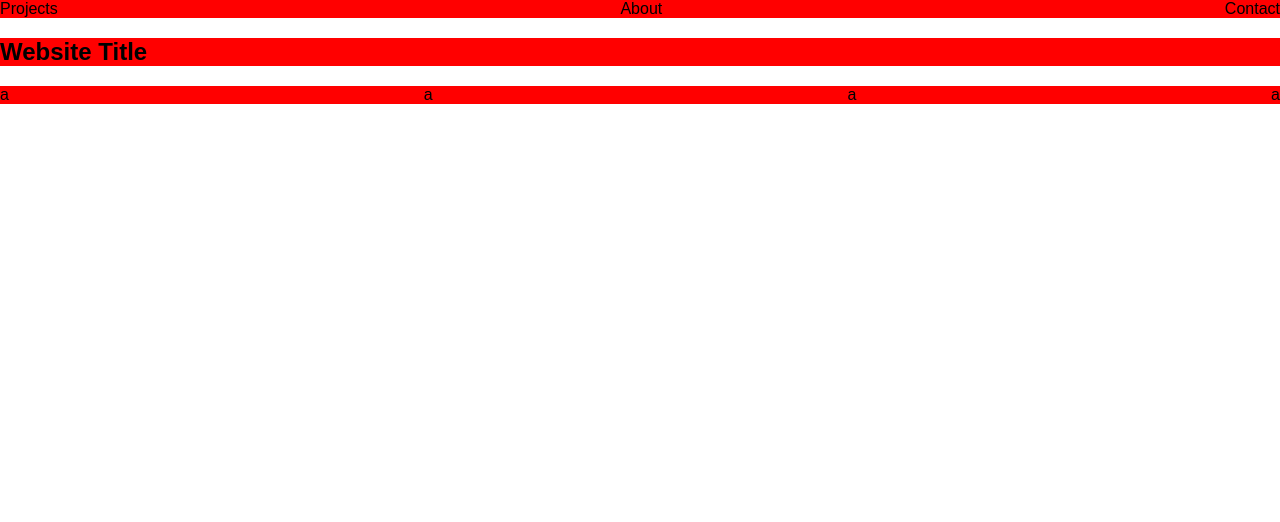
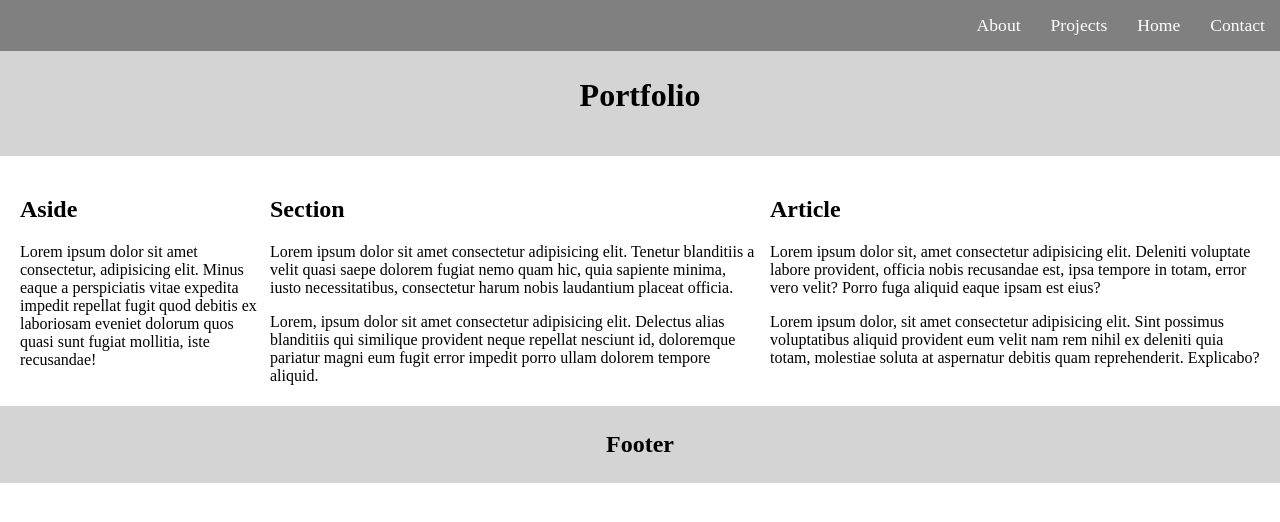
Before and after one commit to Sam-Drake-2007/Portfolio, a plain HTML site: page Portfolio Website/index.html in a window 1280 px wide. Drawn offline with Linux system fonts and the light colour scheme.

Commit message:
Add files via upload

```diff
--- a/Portfolio Website/index.html
+++ b/Portfolio Website/index.html
@@ -3,29 +3,54 @@
 <head>
     <meta charset="UTF-8">
     <meta name="viewport" content="width=device-width, initial-scale=1.0">
-    <title>Samuel Drake</title>
+    <title>Website</title>
     <link rel="stylesheet" href="style.css">
 </head>
+
 <body>
 
+
+    <nav class="navbar">
+        <ul>
+            <li><a href="">Contact</a></li>
+            <li><a href="">Home</a></li>
+            <li><a href="">Projects</a></li>
+            <li><a href="">About</a></li>
+        </ul>
+    </nav>
+
+    <br><br>
+
     <header>
-        <div class="head" id="buttons">
-            <a>Projects</a>
-            <a>About</a>
-            <a>Contact</a>
-        </div>
-
-        <h2 class="head" id=text>Website Title</h2>
-
-        <div class="head" id="icons">
-            <a>a</a>
-            <a>a</a>
-            <a>a</a>
-            <a>a</a>
-        </div>
+        <h1>Portfolio</h1>
     </header>
 
+    <main>
+
+        <aside>
+            <h2>Aside</h2>
+            <p>Lorem ipsum dolor sit amet consectetur, adipisicing elit. Minus eaque a perspiciatis vitae expedita impedit repellat fugit quod debitis ex laboriosam eveniet dolorum quos quasi sunt fugiat mollitia, iste recusandae!</p>
+        </aside>
+
+        <section>
+            <h2>Section</h2>
+            <p>Lorem ipsum dolor sit amet consectetur adipisicing elit. Tenetur blanditiis a velit quasi saepe dolorem fugiat nemo quam hic, quia sapiente minima, iusto necessitatibus, consectetur harum nobis laudantium placeat officia.</p>
+            <p>Lorem, ipsum dolor sit amet consectetur adipisicing elit. Delectus alias blanditiis qui similique provident neque repellat nesciunt id, doloremque pariatur magni eum fugit error impedit porro ullam dolorem tempore aliquid.</p>
+        </section>
+
+        <article>
+            <h2>Article</h2>
+            <p>Lorem ipsum dolor sit, amet consectetur adipisicing elit. Deleniti voluptate labore provident, officia nobis recusandae est, ipsa tempore in totam, error vero velit? Porro fuga aliquid eaque ipsam est eius?</p>
+            <p>Lorem ipsum dolor, sit amet consectetur adipisicing elit. Sint possimus voluptatibus aliquid provident eum velit nam rem nihil ex deleniti quia totam, molestiae soluta at aspernatur debitis quam reprehenderit. Explicabo?</p>
+        </article>
+
+    </main>
+
+    <footer>
+        <h2>Footer</h2>
+    </footer>
 
     <script src="index.js"></script>
+
 </body>
 </html>
--- a/Portfolio Website/style.css
+++ b/Portfolio Website/style.css
@@ -1,24 +1,79 @@
+*{
+    box-sizing: border-box;
+}
+
 body{
     margin: 0px;
-    font-family: Arial, Helvetica, sans-serif;
 }
 
-.head{
-    display: flex;
-    justify-content: space-between;
-    width: 100%;
-    background-color: red;
-    flex: 	1;
+header{
+    text-align: center;
+    background-color: hsl(0, 0%, 83%);
+    padding: 20px;
 }
 
-#buttons{
-    text-align: left;
+.navbar{
+    position: fixed;
+    width: 100%;
+    font-size: 1.1em;
 }
 
-#text{
+.navbar ul{
+    list-style-type: none;
+    background-color: hsl(0, 0%, 50%);
+    padding: 0px;
+    margin: 0px;
+    overflow: hidden;
+}
+
+.navbar a{
+    color: white;
+    text-decoration: none;
+    padding: 15px;
+    display: block;
     text-align: center;
 }
 
-#icons{
-    text-align: right;
+.navbar a:hover{
+    background-color: hsl(0, 0%, 60%);
 }
+
+.navbar li{
+    float:right
+}
+
+main{
+    margin: 15px;
+}
+
+aside{
+    width: 20%;
+    float: left;
+    padding: 5px;
+}
+
+section{
+    width: 40%;
+    float: left;
+    padding: 5px;
+}
+
+article{
+    width: 40%;
+    float: left;
+    padding: 5px;
+}
+
+footer{
+    display: block;
+    clear: both;
+    text-align: center;
+    background-color: hsl(0, 0%, 83%);
+    padding: 5px;
+}
+
+@media screen and (max-width:600px){
+    aside, section, article{
+        width: 100%;
+    }
+}
```
